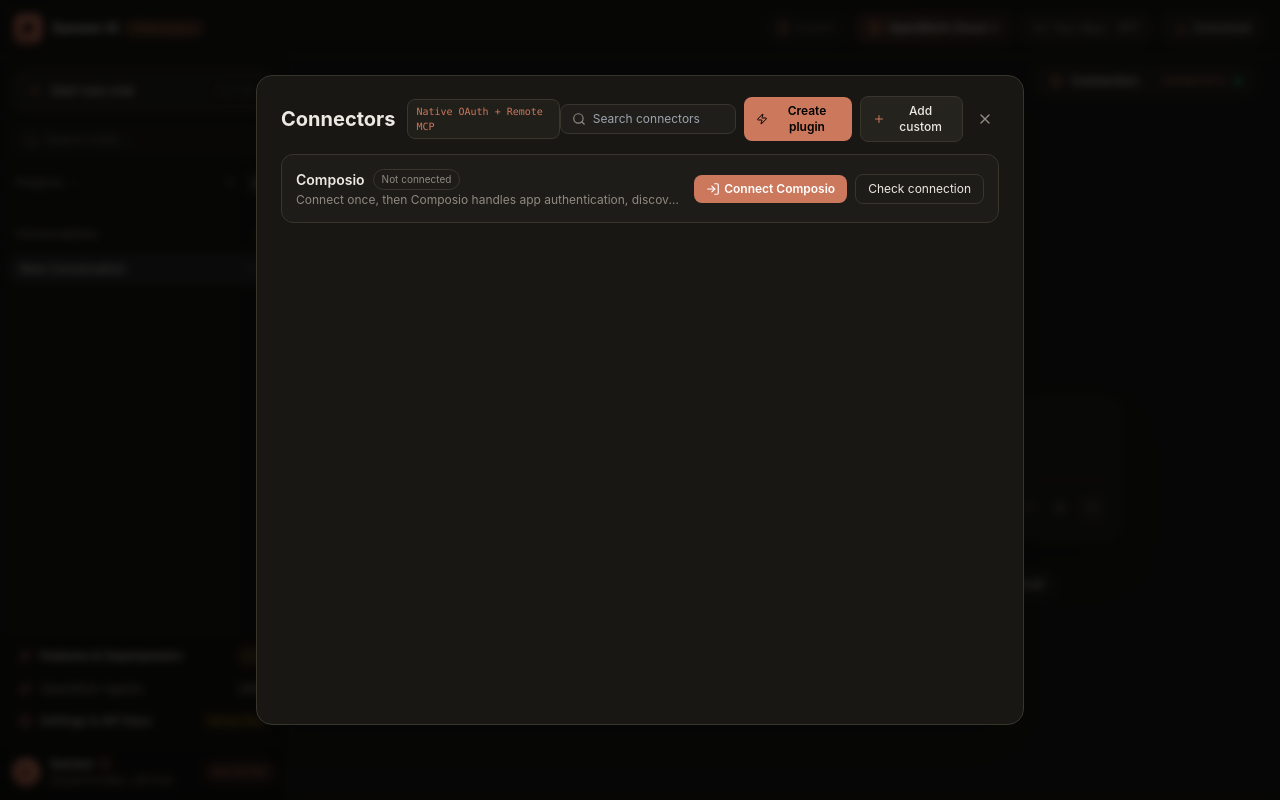
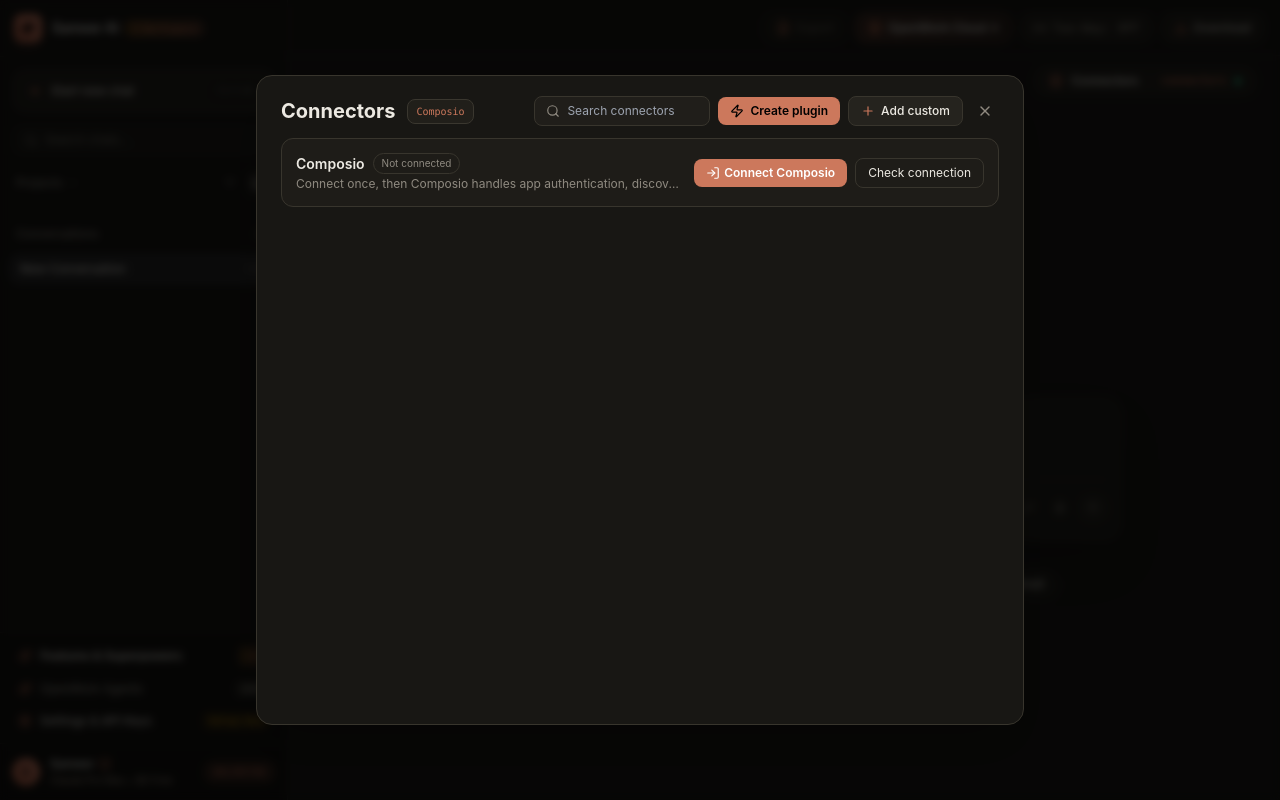
Before and after one commit to sameer-sys/claude-enterprise-app, a Next.js app: page / in a window 1280 px wide. Both pictures are taken after a click on the button "Connectors (Live)". Built offline with nearby package versions, Linux system fonts and the light colour scheme.

Commit message:
Make connectors UI Composio-only

```diff
--- a/src/components/ConnectorsModal.tsx
+++ b/src/components/ConnectorsModal.tsx
@@ -49,7 +49,9 @@
   const defaults = createDefaultConnectors();
   const byId = new Map<string, Connector>(defaults.map((connector) => [connector.id, connector]));
   for (const connector of [...persisted, ...active]) {
-    if (!connector || typeof connector !== 'object' || !isRemoteMcpConnector(connector)) continue;
+    // Composio owns all built-in app connections. Only keep connectors
+    // explicitly created by the user in this list.
+    if (!connector || typeof connector !== 'object' || connector.isCustom !== true) continue;
     const safe = sanitizeConnector({ ...connector, config: { ...(connector.config || {}), connectionType: 'mcp' } });
     const base = byId.get(connector.id);
     byId.set(connector.id, base
@@ -441,7 +443,9 @@
     setView('detail');
   };
 
-  const filtered = connectors.filter((c) => c.name.toLowerCase().includes(search.toLowerCase()) || String(c.url || '').toLowerCase().includes(search.toLowerCase()));
+  const filtered = connectors
+    .filter((c) => c.isCustom === true)
+    .filter((c) => c.name.toLowerCase().includes(search.toLowerCase()) || String(c.url || '').toLowerCase().includes(search.toLowerCase()));
 
   if (!isOpen) return null;
 
@@ -450,7 +454,7 @@
       <div className="w-full max-w-3xl h-[650px] rounded-2xl border border-[#38352d] bg-[#181714] text-[#ece9e2] shadow-2xl flex flex-col overflow-hidden">
         {view === 'list' && <>
           <div className="flex items-center justify-between px-6 pt-5 pb-3">
-            <div className="flex items-center gap-3"><h2 className="text-xl font-bold">Connectors</h2><span className="text-[10px] px-2 py-1 rounded-lg border border-[#3a372f] bg-[#211f1a] text-[#cc785c] font-mono">Native OAuth + Remote MCP</span></div>
+            <div className="flex items-center gap-3"><h2 className="text-xl font-bold">Connectors</h2><span className="text-[10px] px-2 py-1 rounded-lg border border-[#3a372f] bg-[#211f1a] text-[#cc785c] font-mono">Composio</span></div>
             <div className="flex items-center gap-2"><div className="relative"><Search className="w-3.5 h-3.5 absolute left-3 top-1/2 -translate-y-1/2 text-[#8f8a80]"/><input value={search} onChange={(e) => setSearch(e.target.value)} placeholder="Search connectors" className="w-44 pl-8 pr-3 py-1.5 text-xs rounded-lg border border-[#38352d] bg-[#201e1a] text-[#ece9e2] focus:outline-none"/></div><button onClick={() => { setPluginCreatorOpen(true); setStatusMessage(''); }} className="flex items-center gap-1.5 px-3 py-1.5 text-xs font-semibold rounded-lg bg-[#cc785c] text-black"><Zap className="w-3.5 h-3.5"/>Create plugin</button><button onClick={() => { setCustomName(''); setCustomUrl(''); setOauthClientId(''); setOauthClientSecret(''); setApiToken(''); setShowAdvanced(false); setStatusMessage(''); setView('add'); }} className="flex items-center gap-1.5 px-3 py-1.5 text-xs font-medium rounded-lg border border-[#38352d] bg-[#25231e]"><Plus className="w-3.5 h-3.5 text-[#cc785c]"/>Add custom</button><button onClick={onClose} className="p-1.5 rounded-lg text-[#8f8a80]"><X className="w-4 h-4"/></button></div>
           </div>
           <div className="px-6 pb-3">
```
